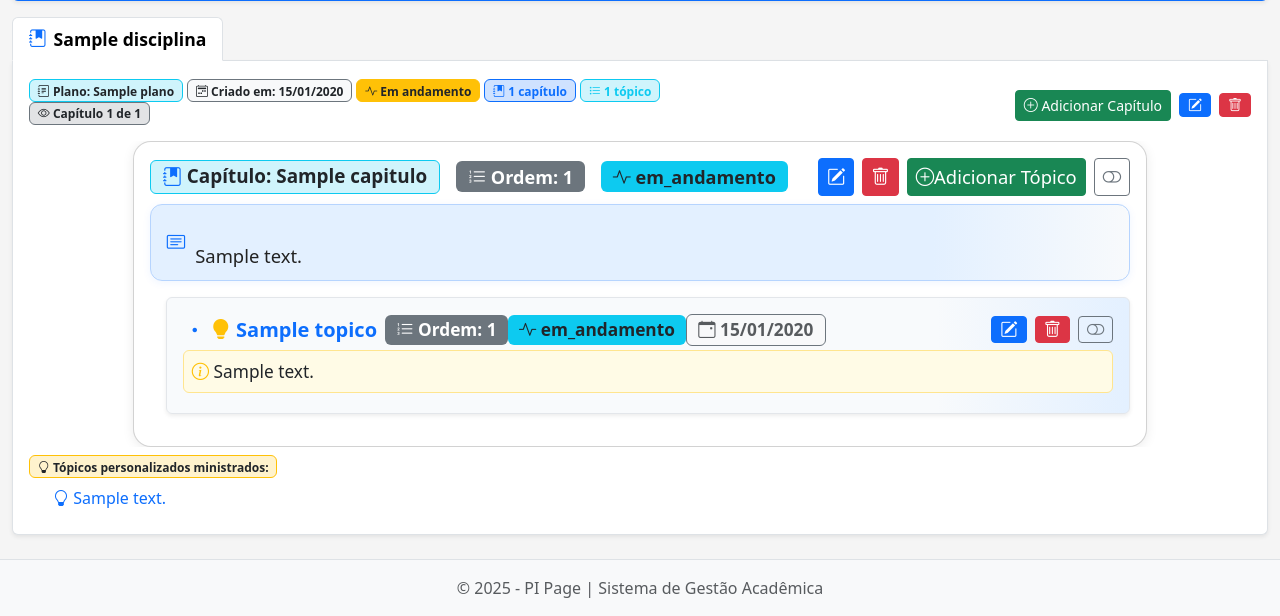
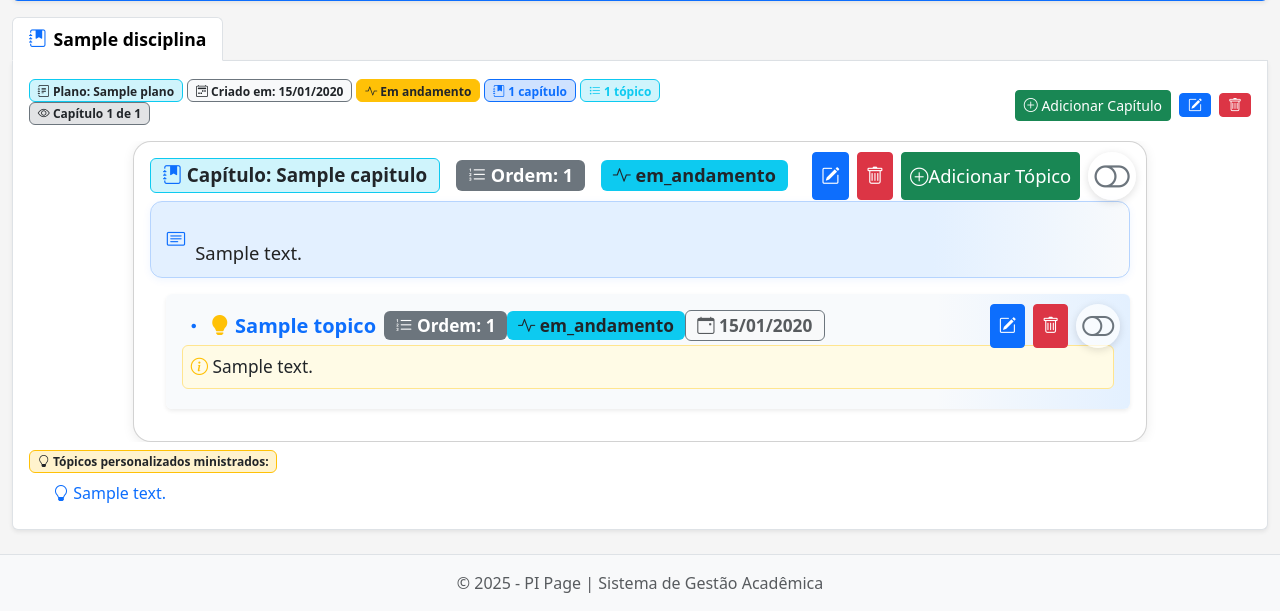
Before and after one commit to Marco-Bubola/Page--PI, a PHP site: page /views/planos.php?turma_id=1 in a window 1280 px wide. Shown: the part 274-890 px from the top of the page. After the commit the page ends 867 px from the top, so only its background shows below. Run offline with PHP 8.4, Linux system fonts and the light colour scheme; a user stored in the database is signed in; tables that the repository leaves empty hold one stand-in row (values such as "Sample post"); some libraries are stand-ins or nearby versions.

Commit message:
att planos

```diff
--- a/views/planos.php
+++ b/views/planos.php
@@ -312,10 +312,24 @@ if ($turma_id && !empty($planos)) {
                                                     $capMsg = '<div class="cap-status-msg text-center fw-bold py-2" style="background:#adb5bd;color:#222;border-radius:10px 10px 0 0;">Concluído</div>';
                                                 }
                                                 ?>
-                                                <div class="card card-turma h-100 <?= $capClass ?>" style="border-radius:18px; position:relative;">
+                                                <div class="card card-turma h-100 <?= $capClass ?>"
+                                                    style="border-radius:18px; position:relative;
+                                                    <?php if ($capStatus === 'cancelado'): ?>
+                                                        border: 3px solid #6c757d;
+                                                    <?php elseif ($capStatus === 'concluido'): ?>
+                                                        border: 3px solid #28a745;
+                                                    <?php endif; ?>
+                                                    ">
                                                     <?php if ($capStatus === 'cancelado' || $capStatus === 'concluido'): ?>
-                                                        <div class="status-overlay d-flex flex-column justify-content-center align-items-center" style="position:absolute;top:0;left:0;width:100%;height:100%;background:rgba(108,117,125,0.85);z-index:10;border-radius:18px;color:#fff;font-size:1.5em;font-weight:bold;text-shadow:0 2px 8px #000;">
-                                                            <i class="bi <?= $capStatus === 'cancelado' ? 'bi-x-circle-fill' : 'bi-check-circle-fill' ?> mb-2" style="font-size:2.5em;"></i>
+                                                        <div class="status-overlay d-flex flex-column justify-content-center align-items-center"
+                                                            style="position:absolute;top:0;left:0;width:100%;height:100%;
+                                                            background:<?= $capStatus === 'cancelado' ? 'rgba(108,117,125,0.13)' : 'rgba(40,167,69,0.10)' ?>;
+                                                            z-index:10;border-radius:18px;
+                                                            color:<?= $capStatus === 'cancelado' ? '#444' : '#155724' ?>;
+                                                            font-size:1.5em;font-weight:bold;text-shadow:0 2px 8px #fff;
+                                                            pointer-events:none;">
+                                                            <i class="bi <?= $capStatus === 'cancelado' ? 'bi-x-circle-fill' : 'bi-check-circle-fill' ?> mb-2"
+                                                                style="font-size:2.5em;"></i>
                                                             <?= $capStatus === 'cancelado' ? 'Capítulo Cancelado' : 'Capítulo Concluído' ?>
                                                         </div>
                                                     <?php endif; ?>
@@ -340,7 +354,8 @@ if ($turma_id && !empty($planos)) {
                                                                 ?>" style="font-size:1.13rem;">
                                                                 <i class="bi bi-activity"></i> <?= $cap['status'] ?>
                                                             </span>
-                                                            <div class="ms-auto d-flex gap-2" style="position:relative;z-index:20;<?= ($capStatus === 'cancelado' || $capStatus === 'concluido') ? 'pointer-events:auto;' : '' ?>">
+                                                            <div class="ms-auto d-flex gap-2 action-btns-on-top"
+                                                                style="position:absolute;top:10px;right:10px;z-index:50;">
                                                                 <button class="btn btn-primary btn-sm"
                                                                     title="Editar Capítulo" style="font-size:1.15rem;"
                                                                     onclick="abrirModalEditarCapitulo(<?= $cap['id'] ?>, '<?= htmlspecialchars(addslashes($cap['titulo'])) ?>', <?= $cap['ordem'] ?>, '<?= $cap['status'] ?>', '<?= htmlspecialchars(addslashes($cap['descricao'])) ?>', <?= $cap['duracao_estimativa'] ? $cap['duracao_estimativa'] : 'null' ?>)">
@@ -356,21 +371,24 @@ if ($turma_id && !empty($planos)) {
                                                                     onclick="abrirModalTopico(<?= $cap['id'] ?>)">
                                                                     <i class="bi bi-plus-circle"></i>Adicionar Tópico
                                                                 </button>
-                                                                <?php if ($cap['status'] !== 'concluido'): ?>
-                                                                <button class="btn btn-outline-secondary btn-sm"
+                                                                <?php if ($cap['status'] !== 'concluido' && $cap['status'] !== 'pendente'): ?>
+                                                                <span style="display:inline-flex;align-items:center;justify-content:center;width:48px;height:48px;background:rgba(255,255,255,0.7);border-radius:50%;box-shadow:0 2px 8px #0002;z-index:51;">
+                                                                    <button class="btn btn-toggle-no-border btn-outline-secondary btn-sm"
                                                                         title="Ativar/Cancelar Capítulo"
-                                                                    style="font-size:1.15rem;"
+                                                                        style="font-size:2.2rem;background:none;border:none;box-shadow:none;outline:none;padding:0;margin:0;z-index:52;"
                                                                         onclick="abrirModalToggleCapitulo(<?= $cap['id'] ?>, '<?= addslashes($cap['titulo']) ?>', '<?= $cap['status'] ?>', this)">
                                                                         <i class="bi <?= $cap['status'] === 'cancelado' ? 'bi-toggle-on' : 'bi-toggle-off' ?>"></i>
                                                                     </button>
-                                                                <?php endif; ?>
-                                                                <?php if ($cap['status'] === 'cancelado'): ?>
-                                                                <button class="btn btn-outline-secondary btn-sm"
+                                                                </span>
+                                                                <?php elseif ($cap['status'] === 'cancelado'): ?>
+                                                                <span style="display:inline-flex;align-items:center;justify-content:center;width:48px;height:48px;background:rgba(255,255,255,0.7);border-radius:50%;box-shadow:0 2px 8px #0002;z-index:51;">
+                                                                    <button class="btn btn-toggle-no-border btn-outline-secondary btn-sm"
                                                                         title="Ativar Capítulo"
-                                                                    style="font-size:1.15rem;"
+                                                                        style="font-size:2.2rem;background:none;border:none;box-shadow:none;outline:none;padding:0;margin:0;z-index:52;"
                                                                         onclick="abrirModalToggleCapitulo(<?= $cap['id'] ?>, '<?= addslashes($cap['titulo']) ?>', '<?= $cap['status'] ?>', this)">
                                                                         <i class="bi bi-toggle-on"></i>
                                                                     </button>
+                                                                </span>
                                                                 <?php endif; ?>
                                                             </div>
                                                         </div>
@@ -390,14 +408,27 @@ if ($turma_id && !empty($planos)) {
                                                             <?php
                                                             $topStatus = $top['status'];
                                                             $topClass = '';
-                                                            if ($topStatus === 'cancelado' || $topStatus === 'concluido') {
+                                                            $topBorder = '';
+                                                            if ($topStatus === 'cancelado') {
                                                                 $topClass = 'position-relative';
+                                                                $topBorder = 'border: 3px solid #6c757d;';
+                                                            } elseif ($topStatus === 'concluido') {
+                                                                $topClass = 'position-relative';
+                                                                $topBorder = 'border: 3px solid #28a745;';
                                                             }
                                                             ?>
-                                                            <div class="mb-3 p-3 rounded shadow-sm <?= $topClass ?>" style="background:linear-gradient(90deg,#f8fafc 80%,#e3f0ff 100%);border:1.5px solid #e3e6ea;position:relative;font-size:1.13rem;">
+                                                            <div class="mb-3 p-3 rounded shadow-sm <?= $topClass ?>"
+                                                                style="background:linear-gradient(90deg,#f8fafc 80%,#e3f0ff 100%);border-radius:12px;position:relative;font-size:1.13rem;<?= $topBorder ?>">
                                                                 <?php if ($topStatus === 'cancelado' || $topStatus === 'concluido'): ?>
-                                                                    <div class="status-overlay d-flex flex-column justify-content-center align-items-center" style="position:absolute;top:0;left:0;width:100%;height:100%;background:rgba(108,117,125,0.85);z-index:10;border-radius:12px;color:#fff;font-size:1.2em;font-weight:bold;text-shadow:0 2px 8px #000;">
-                                                                        <i class="bi <?= $topStatus === 'cancelado' ? 'bi-x-circle-fill' : 'bi-check-circle-fill' ?> mb-2" style="font-size:2em;"></i>
+                                                                    <div class="status-overlay d-flex flex-column justify-content-center align-items-center"
+                                                                        style="position:absolute;top:0;left:0;width:100%;height:100%;
+                                                                        background:<?= $topStatus === 'cancelado' ? 'rgba(108,117,125,0.13)' : 'rgba(40,167,69,0.10)' ?>;
+                                                                        z-index:10;border-radius:12px;
+                                                                        color:<?= $topStatus === 'cancelado' ? '#444' : '#155724' ?>;
+                                                                        font-size:1.2em;font-weight:bold;text-shadow:0 2px 8px #fff;
+                                                                        pointer-events:none;">
+                                                                        <i class="bi <?= $topStatus === 'cancelado' ? 'bi-x-circle-fill' : 'bi-check-circle-fill' ?> mb-2"
+                                                                            style="font-size:2em;"></i>
                                                                         <?= $topStatus === 'cancelado' ? 'Tópico Cancelado' : 'Tópico Concluído' ?>
                                                                     </div>
                                                                 <?php endif; ?>
@@ -431,7 +462,7 @@ if ($turma_id && !empty($planos)) {
                                                                             <i class="bi bi-calendar-event"></i>
                                                                             <?= date('d/m/Y', strtotime($top['data_criacao'])) ?>
                                                                         </span>
-                                                                        <div class="ms-auto d-flex gap-2" style="position:relative;z-index:20;<?= ($topStatus === 'cancelado' || $topStatus === 'concluido') ? 'pointer-events:auto;' : '' ?>">
+                                                                        <div class="ms-auto d-flex gap-2 action-btns-on-top" style="position:absolute;top:10px;right:10px;z-index:50;">
                                                                             <button class="btn btn-primary btn-sm"
                                                                                 title="Editar Tópico"
                                                                                 style="font-size:1.08rem;"
@@ -444,21 +475,24 @@ if ($turma_id && !empty($planos)) {
                                                                                 onclick="abrirModalExcluirTopico(<?= $top['id'] ?>, '<?= htmlspecialchars(addslashes($top['titulo'])) ?>')">
                                                                                 <i class="bi bi-trash"></i>
                                                                             </button>
-                                                                            <?php if ($top['status'] !== 'concluido'): ?>
-                                                                            <button class="btn btn-outline-secondary btn-sm"
+                                                                            <?php if ($top['status'] !== 'concluido' && $top['status'] !== 'pendente'): ?>
+                                                                            <span style="display:inline-flex;align-items:center;justify-content:center;width:44px;height:44px;background:rgba(255,255,255,0.7);border-radius:50%;box-shadow:0 2px 8px #0002;z-index:51;">
+                                                                                <button class="btn btn-toggle-no-border btn-outline-secondary btn-sm"
                                                                                     title="Ativar/Cancelar Tópico"
-                                                                                style="font-size:1.08rem;"
+                                                                                    style="font-size:2rem;background:none;border:none;box-shadow:none;outline:none;padding:0;margin:0;z-index:52;"
                                                                                     onclick="abrirModalToggleTopico(<?= $top['id'] ?>, '<?= addslashes($top['titulo']) ?>', '<?= $top['status'] ?>', this)">
                                                                                     <i class="bi <?= $top['status'] === 'cancelado' ? 'bi-toggle-on' : 'bi-toggle-off' ?>"></i>
                                                                                 </button>
-                                                                            <?php endif; ?>
-                                                                            <?php if ($top['status'] === 'cancelado'): ?>
-                                                                            <button class="btn btn-outline-secondary btn-sm"
+                                                                            </span>
+                                                                            <?php elseif ($top['status'] === 'cancelado'): ?>
+                                                                            <span style="display:inline-flex;align-items:center;justify-content:center;width:44px;height:44px;background:rgba(255,255,255,0.7);border-radius:50%;box-shadow:0 2px 8px #0002;z-index:51;">
+                                                                                <button class="btn btn-toggle-no-border btn-outline-secondary btn-sm"
                                                                                     title="Ativar Tópico"
-                                                                                style="font-size:1.08rem;"
+                                                                                    style="font-size:2rem;background:none;border:none;box-shadow:none;outline:none;padding:0;margin:0;z-index:52;"
                                                                                     onclick="abrirModalToggleTopico(<?= $top['id'] ?>, '<?= addslashes($top['titulo']) ?>', '<?= $top['status'] ?>', this)">
                                                                                     <i class="bi bi-toggle-on"></i>
                                                                                 </button>
+                                                                            </span>
                                                                             <?php endif; ?>
                                                                         </div>
                                                                     </div>
@@ -1100,14 +1134,6 @@ if ($turma_id && !empty($planos)) {
     }
 
     function fecharModalExcluirPlano() {
-        document.getElementById('modalExcluirPlano').style.display = 'none';
-    }
-
-    function abrirModalExcluirCapitulo(id, nome) {
-        document.getElementById('excluir_id_capitulo').value = id;
-        document.getElementById('excluir_nome_capitulo').innerHTML = '<b>' + nome + '</b>';
-        document.getElementById('modalExcluirCapitulo').style.display = 'block';
-    }
 
     function fecharModalExcluirCapitulo() {
         document.getElementById('modalExcluirCapitulo').style.display = 'none';
```
Also changed, not shown: 1 other file. Lines whose indentation alone changed are shown as unchanged.
